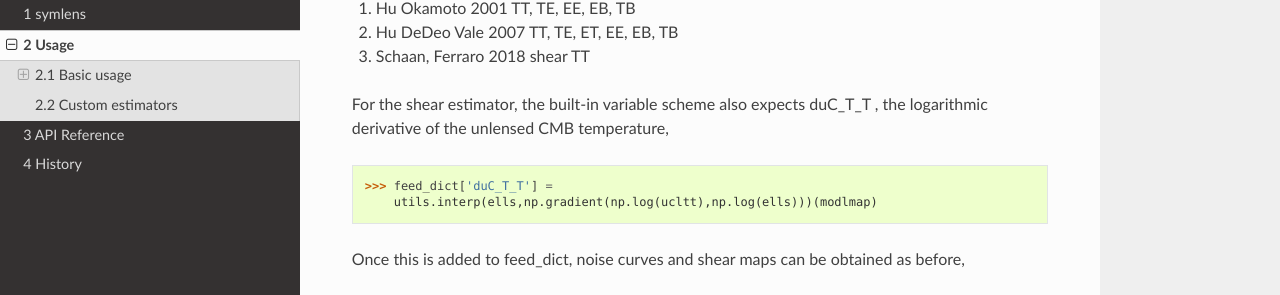
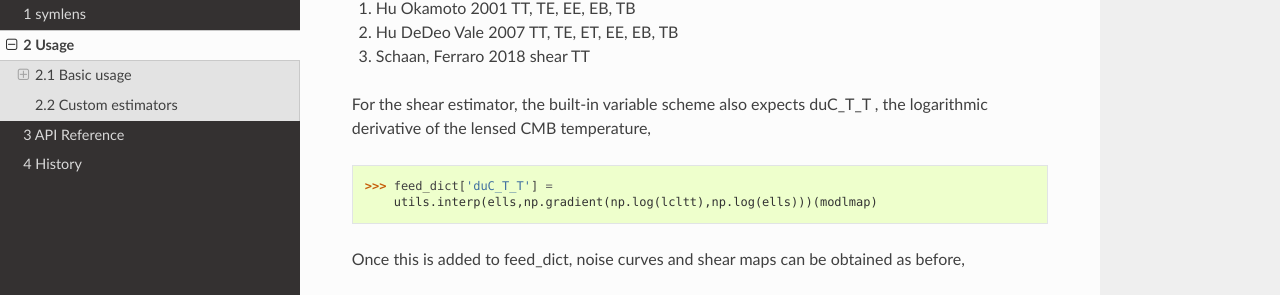
Before and after one commit to simonsobs/symlens, a Sphinx documentation site: the page built from docs/usage.rst, in a window 1280 px wide and 900 px high, scrolled down 3313 px. Shown: the part 163-458 px from the top of the window. Built offline with Sphinx 7.4.7 and the Read the Docs theme 2.0.0, drawn with Linux system fonts in a browser that asks for light colours; formulas are drawn with MathJax 3; some of the changed text lies outside the part shown.

Commit message:
switched unlensed to lensed for shear h/t @cmbant

```diff
--- a/docs/usage.rst
+++ b/docs/usage.rst
@@ -80,7 +80,9 @@ inside them. We will learn by example.
 Lensing noise curves require CMB power spectra. The naming convention for the
 ``feed_dict`` for these is:
 
-1. ``uC_X_Y`` for CMB XY spectra that go in the lensing response function, e.g. ``uC_T_T`` for the unlensed TT spectrum
+1. ``uC_X_Y`` for CMB XY spectra that go in the lensing response function,
+   e.g. ``uC_T_T`` for the TT spectrum (despite the notation, this should be the
+   lensed spectrum, not the unlensed spectrum)
 2. ``tC_X_Y`` for total CMB XY spectra that go in the lensing
    filters. e.g. ``tC_T_T`` for the total TT spectrum that includes beam-deconvolved noise.
 
@@ -192,12 +194,12 @@ The following are currently available:
 3. Schaan, Ferraro 2018 shear TT
 
 For the shear estimator, the built-in variable scheme also expects duC_T_T , the
-logarithmic derivative of the unlensed CMB temperature,
+logarithmic derivative of the lensed CMB temperature,
 
 .. code-block:: python
 
     >>> feed_dict['duC_T_T'] =
-	utils.interp(ells,np.gradient(np.log(ucltt),np.log(ells)))(modlmap)
+	utils.interp(ells,np.gradient(np.log(lcltt),np.log(ells)))(modlmap)
 
 
 Once this is added to feed_dict, noise curves and shear maps can be obtained as
```
Also changed, not shown: 1 other file.
